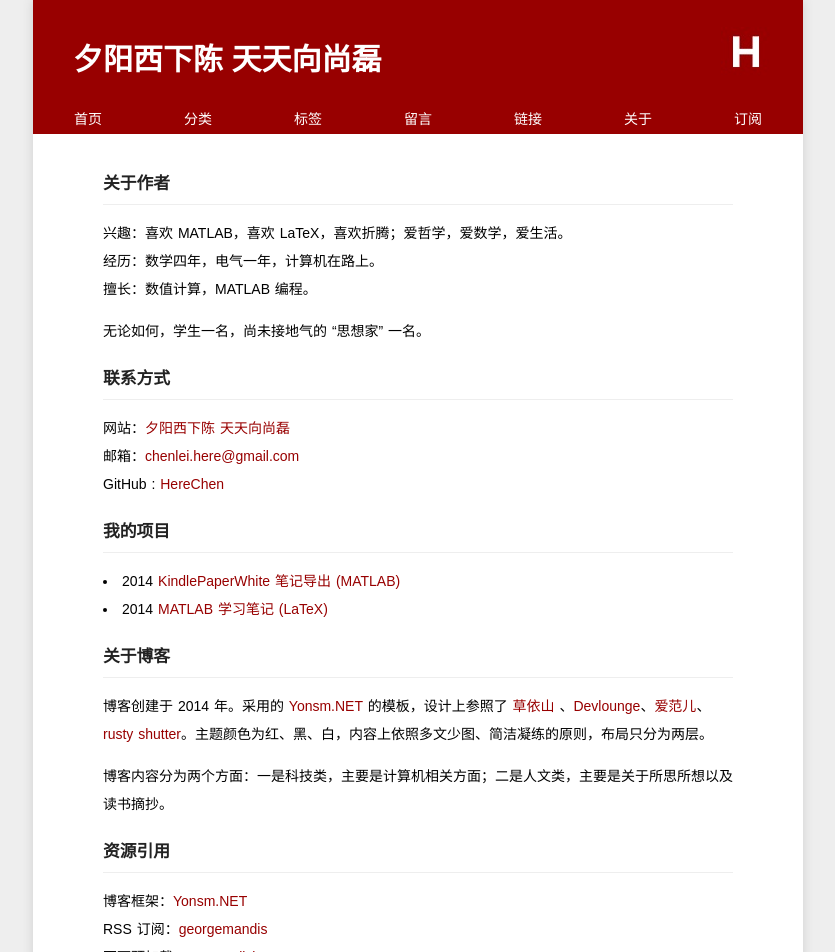
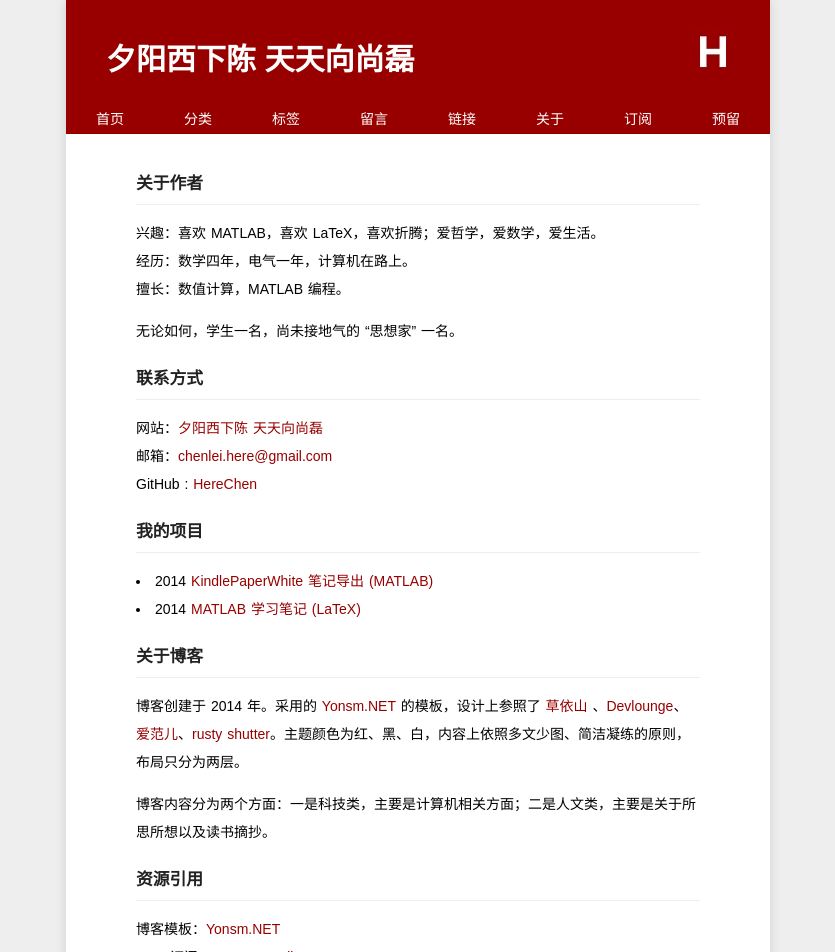
Before and after one commit to Xuezhiyuanlin/herechen.github.io, a Jekyll site: the page built from about/index.md, in a window 1280 px wide. Shown: the top 952 px of the page, without its empty margins (222-1057 px from the left). Built offline with Jekyll 4.4.1, drawn with Linux system fonts in a browser that asks for light colours; some web fonts are replaced; Markdown is read by kramdown in place of the engine named in the settings.

Commit message:
herechen

```diff
--- a/_layouts/default.html
+++ b/_layouts/default.html
@@ -26,13 +26,14 @@
       </header>
       <div class="nav">
         <ul>
-          <li><a title="网站首页" class="" href="/">首页</a></li>
-          <li><a title="文章分类" class="" href="/categories/">分类</a></span>
-          <li><a title="标签索引" class="" href="/tags/">标签</a></li>
-          <li><a title="留言交流" class="" href="/guestbook/" data-no-instant>留言</a></span>
-          <li><a title="友情链接" class="" href="/links/">链接</a></li>
-          <li><a title="关于站长" class="" href="/about/">关于</a></li>
-          <li><a title="种子订阅" class="" href="/feed/" target="_blank">订阅</a></li>
+          <li><a title="网站首页" href="/">首页</a></li>
+          <li><a title="文章分类" href="/categories/">分类</a></span>
+          <li><a title="标签索引" href="/tags/">标签</a></li>
+          <li><a title="留言交流" href="/guestbook/" data-no-instant>留言</a></span>
+          <li><a title="友情链接" href="/links/">链接</a></li>
+          <li><a title="关于站长" href="/about/">关于</a></li>
+          <li><a title="种子订阅" href="/feed/" target="_blank">订阅</a></li>
+          <li><a>预留</a></li>
         </ul>
       </div>
 
--- a/about/index.md
+++ b/about/index.md
@@ -30,7 +30,7 @@ GitHub : [HereChen](http://github.com/HereChen)
 
 ### 资源引用
 
-博客框架：[Yonsm.NET](http://yonsm.net/)
+博客模板：[Yonsm.NET](http://yonsm.net/)
 RSS 订阅：[georgemandis](https://github.com/snaptortoise/jekyll-rss-feeds)
 页面预加载：[InstantClick](http://instantclick.io/start.html)
 代码高亮：[google-code-prettify](http://code.google.com/p/google-code-prettify/)
--- a/media/css/style.css
+++ b/media/css/style.css
@@ -38,8 +38,9 @@ blockquote{margin:1em 0em;padding-left:1.5em;}
 blockquote p{margin:0;padding:.5em 0;}
 
 .container{
-	max-width: 770px;
 	min-width: 400px;
+	max-width: 1000px;
+	width: 55%;
 	margin:0 auto;
 	display:block;
 	position: relative;
@@ -75,7 +76,7 @@ header a{font-family: serif;font-size: 30px;color: #ffffff;}
 
 .nav{font-family:"Electrolize",sans-serif;font-size: 14px;height: 30px;text-transform:uppercase;background-color: #980000;}
 .nav ul{margin: 0;padding: 0;line-height: 30px;list-style: none;background: #980000;}
-.nav li{float:left;width: 110px;height: 30px;}
+.nav li{float:left;width: 12.5%;height: 30px;}
 .nav a{display:block;color:#ffffff;text-align: center;}
 .nav a:hover{background-color:#ffffff;text-decoration:none;color:#980000;}
 
@@ -144,9 +145,9 @@ footer a:hover {border-bottom: 1px dashed #BBB;text-decoration: none;color: #fff
 .paginator .current-page {color: white;background: #980000;}
 .paginator a:hover{color: #ffffff;background: #980000;}
 
-.displaybutton{font-family: "Microsoft YaHei";font-size: 16px;width:630px; height:30px;background: #f4f3e9;color:#980000;vertical-align: middle; cursor: pointer;}
+.displaybutton{font-family: "Microsoft YaHei";font-size: 16px;width:100%; height:30px;background: #f4f3e9;color:#980000;vertical-align: middle; cursor: pointer;}
 #instantclick-bar{background: #980000;}
-#social-icons{padding: 0px 190px;}
+
 #social-icons ul{margin: 0;padding: 0;display: block;height: 77px;}
-#social-icons ul li{width: 42px;height: 42px;display: block;margin: 20px;float: left;}
+#social-icons ul li{width: 33%;height: 42px;display: block;float: left;}
 #social-icons ul li img{box-shadow: 0px 0px 0px #999}
```
